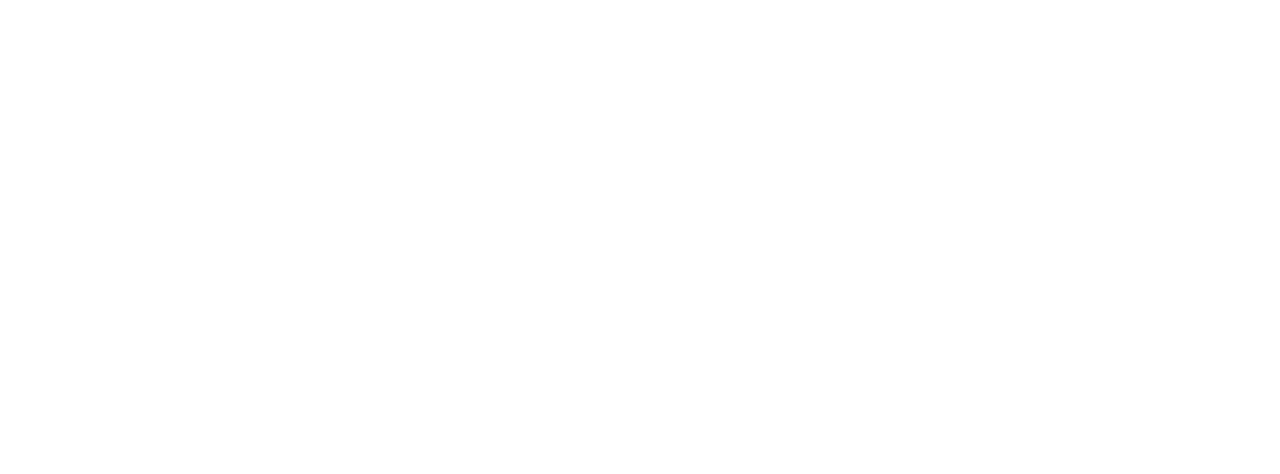
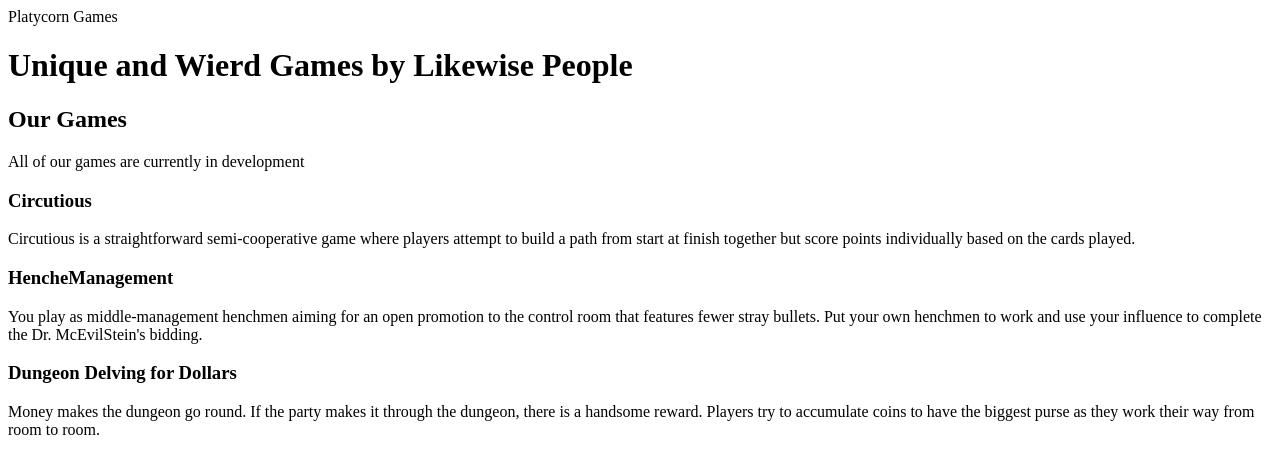
Before and after one commit to KelHougland/html-me-something, a plain HTML site: page index.html in a window 1280 px wide. Drawn offline with Linux system fonts and the light colour scheme.

Commit message:
Added Games in Development

```diff
--- a/index.html
+++ b/index.html
@@ -2,10 +2,35 @@
 <html>
 
     <head>
-        <title></title>
+        <title>Unit 2 Assignment 1</title>
     </head>
 
     <body>
+        <header>Platycorn Games</header>
+        <h1>Unique and Wierd Games by Likewise People</h1>
+
+        <main>
+            <h2>Our Games</h2>
+            <p> All of our games are currently in development</p>
+
+            <article>
+                <h3>Circutious</h3>
+                <p>Circutious is a straightforward semi-cooperative game where players attempt to build a path from start at finish together but score points individually based on the cards played.</p>
+            </article>
+
+            <article>
+                <h3>HencheManagement</h3>
+                <p>You play as middle-management henchmen aiming for an open promotion to the control room that features fewer stray bullets. Put your own henchmen to work and use your influence to complete the Dr. McEvilStein's bidding.</p>
+            </article>
+
+            <article>
+                <h3>Dungeon Delving for Dollars</h3>
+                <p>Money makes the dungeon go round. If the party makes it through the dungeon, there is a handsome reward. Players try to accumulate coins to have the biggest purse as they work their way from room to room.</p>
+            </article>
+
+
+        </main>
+
 
     </body>
 
```
